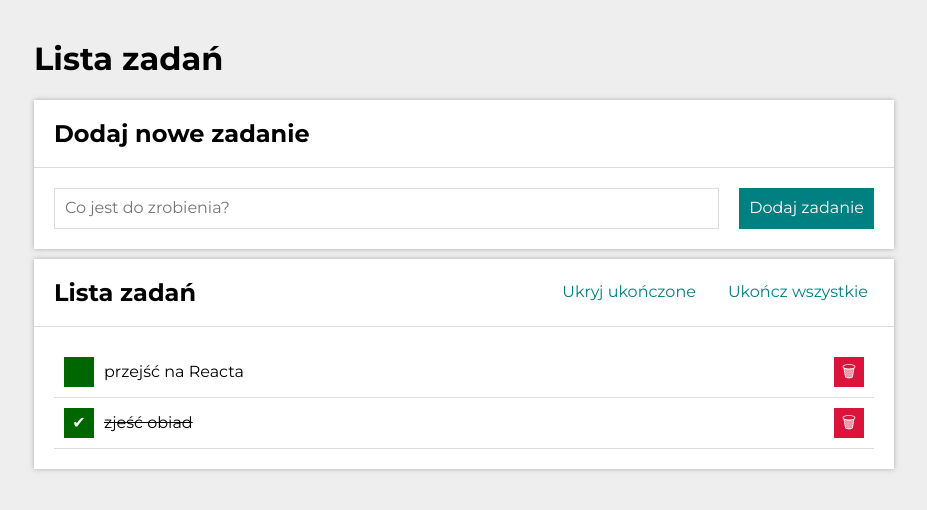
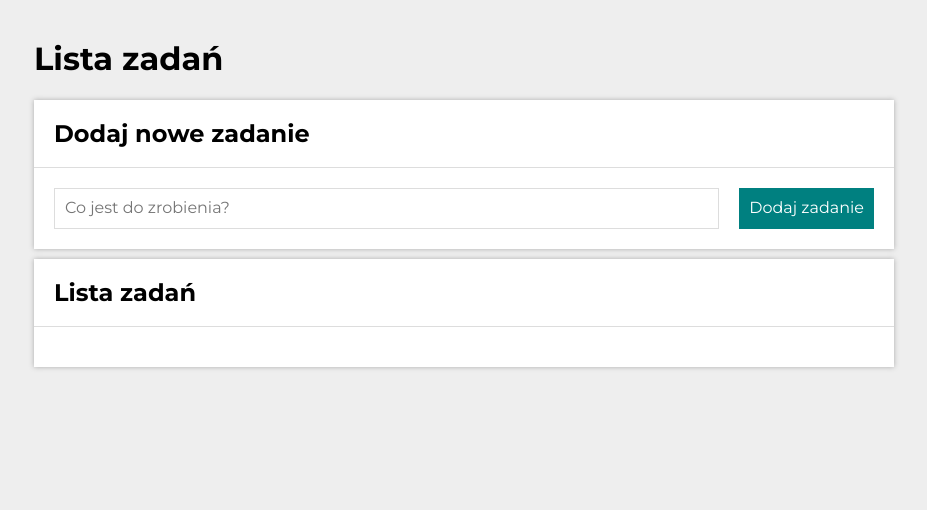
Before and after one commit to PeVu96/tasks-list-react, a React (Create React App) app: page / in a window 1280 px wide. Shown: the top 510 px of the page, without its empty margins (176-1103 px from the left). Built offline with nearby package versions, Linux system fonts and the light colour scheme.

Commit message:
saving tasks in local storage added

```diff
--- a/src/App.js
+++ b/src/App.js
@@ -4,17 +4,24 @@ import Buttons from "./Buttons";
 import Section from "./Section";
 import Header from "./Header";
 import Container from "./Container";
-import { useState } from "react";
+import { useState, useEffect } from "react";
 
-const defaultTasks = [
-  { id: 1, content: "przejść na Reacta", done: false },
-  { id: 2, content: "zjeść obiad", done: true },
-];
+const getInitialTasks = () => {
+  const tasksFromLocalStorage = localStorage.getItem("tasks");
+
+  return tasksFromLocalStorage
+    ? JSON.parse(tasksFromLocalStorage)
+    : [];
+};
 
 function App() {
   const [hideTasks, setHideTasks] = useState(false);
 
-  const [tasks, setTasks] = useState(defaultTasks);
+  const [tasks, setTasks] = useState(getInitialTasks);
+
+  useEffect(() => {
+    localStorage.setItem("tasks", JSON.stringify(tasks));
+  }, [tasks])
 
   const toggleHideTasks = () => {
     setHideTasks(hideTasks => !hideTasks);
```
